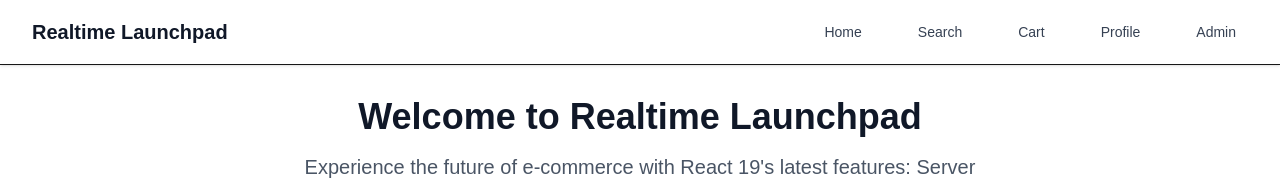
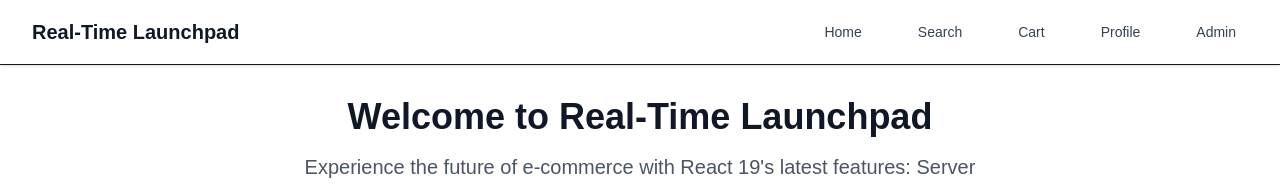
Before and after one commit to RichLewis007/React-19-Real-Time-Launchpad, a Next.js app: page / in a window 1280 px wide. Shown: the top 185 px of the page. Built offline with nearby package versions, Linux system fonts and the light colour scheme.

Commit message:
name updated

```diff
--- a/src/app/layout.tsx
+++ b/src/app/layout.tsx
@@ -14,7 +14,7 @@ const geistMono = Geist_Mono({
 });
 
 export const metadata: Metadata = {
-  title: "Realtime Launchpad - Modern E-commerce Demo",
+  title: "Real-Time Launchpad - Modern E-commerce Demo",
   description: "A showcase of React 19 and Next.js features including Server Components, Suspense, Actions, and optimistic updates",
   keywords: ["React 19", "Next.js", "Server Components", "Suspense", "E-commerce"],
   authors: [{ name: "Rich Lewis" }],
@@ -38,7 +38,7 @@ export default function RootLayout({
                 <div className="flex justify-between items-center h-16">
                   <div className="flex items-center">
                     <h1 className="text-xl font-bold text-gray-900">
-                      Realtime Launchpad
+                      Real-Time Launchpad
                     </h1>
                   </div>
                   <nav className="hidden md:flex space-x-8">
@@ -69,7 +69,7 @@ export default function RootLayout({
             <footer className="bg-white border-t">
               <div className="max-w-7xl mx-auto px-4 sm:px-6 lg:px-8 py-8">
                 <div className="text-center text-gray-600">
-                  <p>Realtime Launchpad - Demonstrating React 19 & Next.js Features</p>
+                  <p>Real-Time Launchpad - Demonstrating React 19 & Next.js Features</p>
                   <p className="text-sm mt-2">
                     Built by Rich Lewis with React 19, Next.js 15, Server Components, Suspense, and Actions
                   </p>
--- a/src/app/page.tsx
+++ b/src/app/page.tsx
@@ -59,7 +59,7 @@ export default function Home() {
       {/* Hero Section */}
       <div className="text-center mb-12">
         <h1 className="text-4xl font-bold text-gray-900 mb-4">
-          Welcome to Realtime Launchpad
+          Welcome to Real-Time Launchpad
         </h1>
         <p className="text-xl text-gray-600 max-w-2xl mx-auto">
           Experience the future of e-commerce with React 19's latest features:
```
